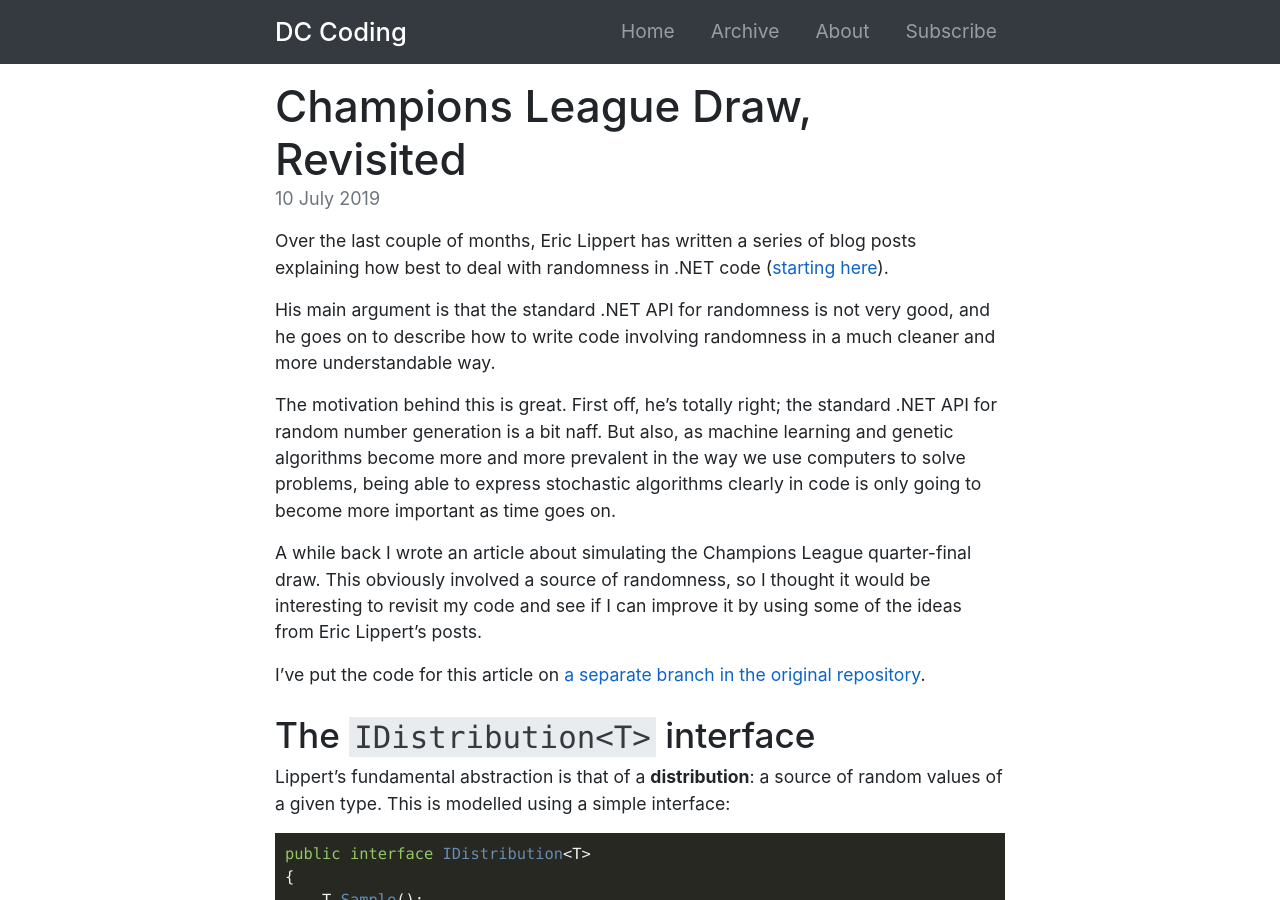
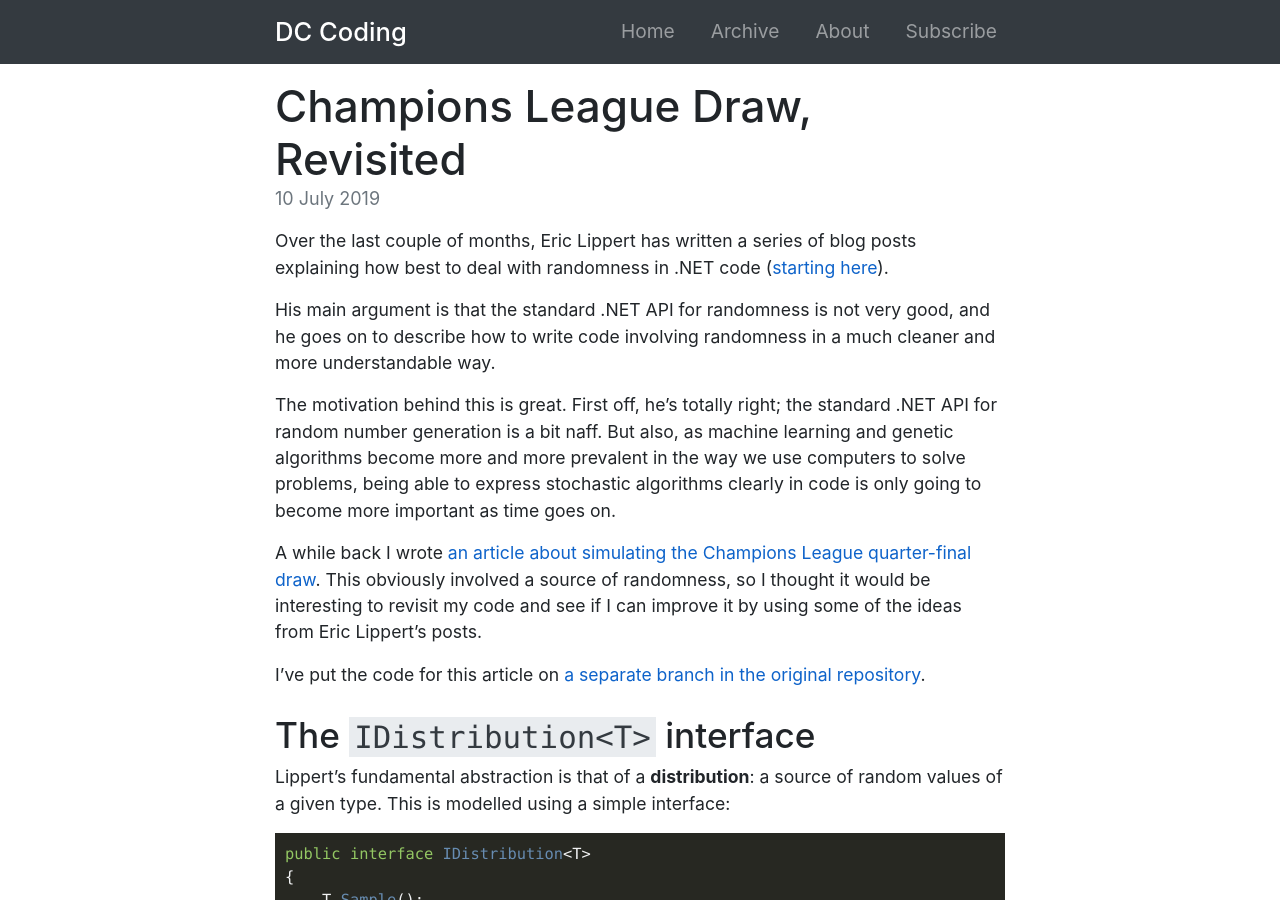
Before and after one commit to djcarter85/codingblog, a Jekyll site: the page built from _posts/2019-07-10-champions-league-draw-revisited.md, in a window 1280 px wide and 900 px high. Built offline with Jekyll 4.4.1, drawn with Linux system fonts in a browser that asks for light colours; nearby versions of some CDN libraries; formulas are drawn with MathJax 3; some of the changed lines change nothing that is shown.

Commit message:
Add link

```diff
--- a/_posts/2019-07-10-champions-league-draw-revisited.md
+++ b/_posts/2019-07-10-champions-league-draw-revisited.md
@@ -17,8 +17,9 @@ more prevalent in the way we use computers to solve problems, being able
 to express stochastic algorithms clearly in code is only going to become
 more important as time goes on.
 
-A while back I wrote an article about simulating the Champions League
-quarter-final draw. This obviously involved a source of randomness,
+A while back I wrote [an article about simulating the Champions League
+quarter-final draw](/2019/03/14/champions-league-draw).
+This obviously involved a source of randomness,
 so I thought it would be interesting to revisit my code and see if
 I can improve it by using some of the ideas from Eric Lippert’s posts.
 
```
